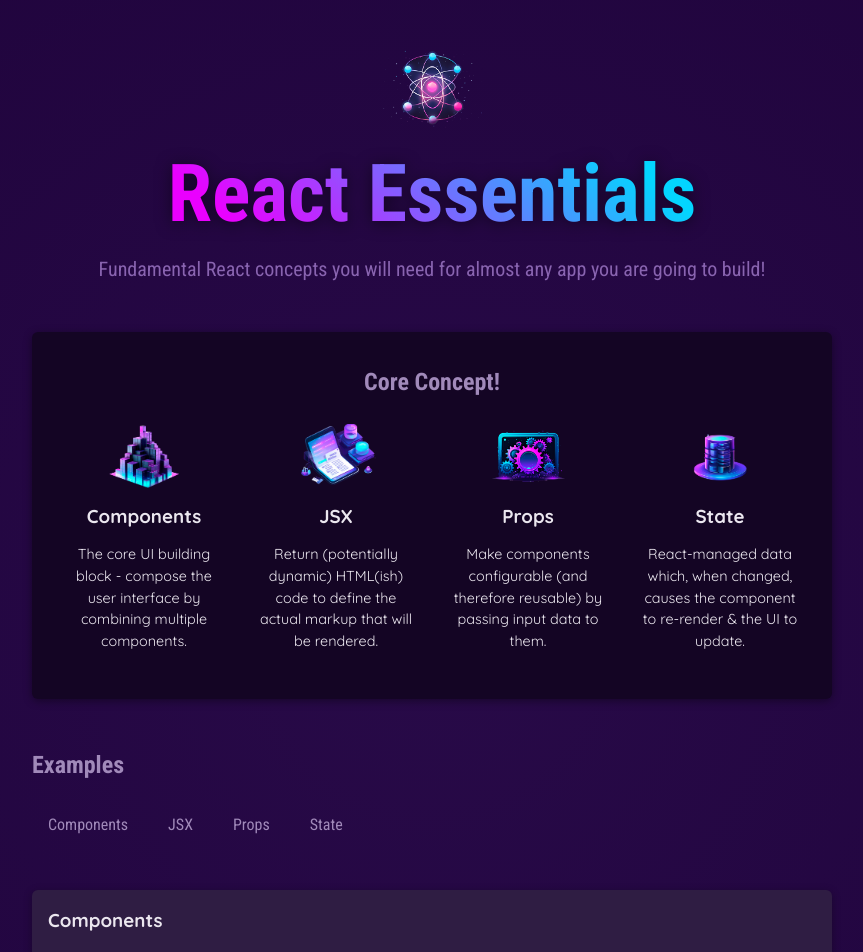
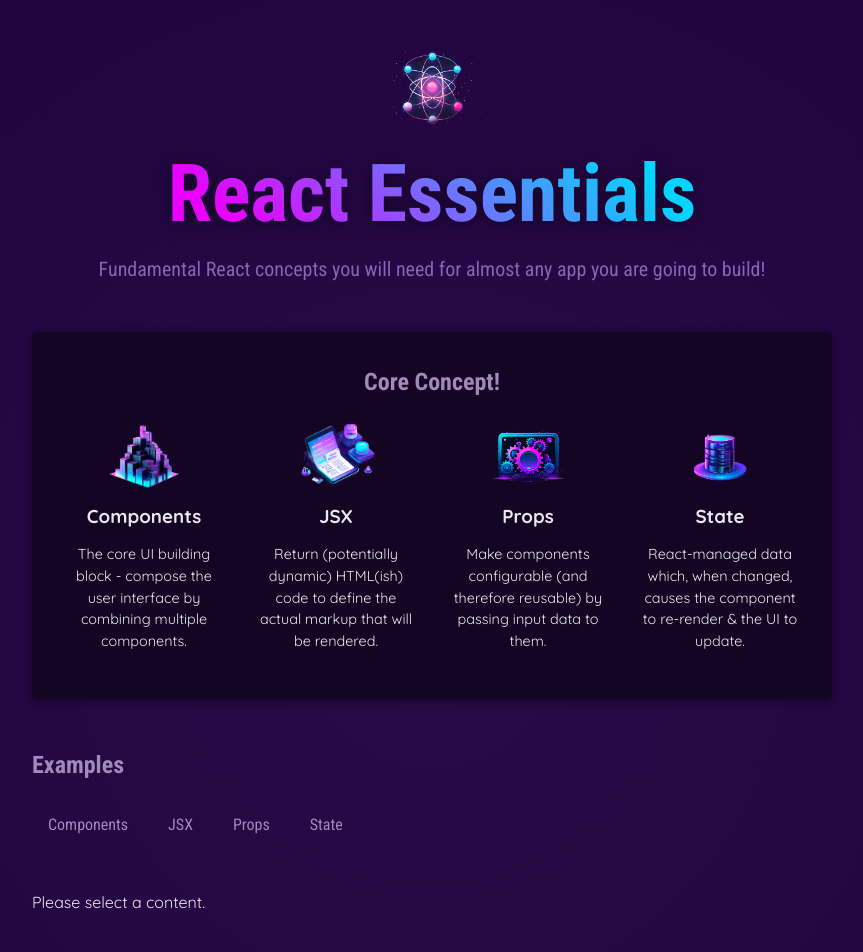
Before and after one commit to churbr/react-basics-v2, a React (Vite) app: page / in a window 1280 px wide. Shown: the top 952 px of the page, without its empty margins (208-1071 px from the left). Built offline with nearby package versions, Linux system fonts and the light colour scheme.

Commit message:
Rendering Content Conditionally v1

```diff
--- a/src/App.jsx
+++ b/src/App.jsx
@@ -5,7 +5,7 @@ import TabButton from "./components/TabButton";
 import { useState } from "react";
 
 function App() {
-  const [selected, setSelected] = useState('components');
+  const [selected, setSelected] = useState();
 
   const handleSelect = (button) => {
     setSelected(button);
@@ -38,13 +38,16 @@ function App() {
             <TabButton onSelect={() => handleSelect('state')}>State</TabButton>
           </menu>
         </section>
-        <div id="tab-content">
+        { !selected ? <p>Please select a content.</p> : null }
+        { selected ? (
+          <div id="tab-content">
           <h3>{EXAMPLES[selected].title}</h3>
           <p>{EXAMPLES[selected].description}</p>
           <pre>
             <code>{EXAMPLES[selected].code}</code>
           </pre>
         </div>
+        ) : null }
       </main>
     </div>
   );
```
